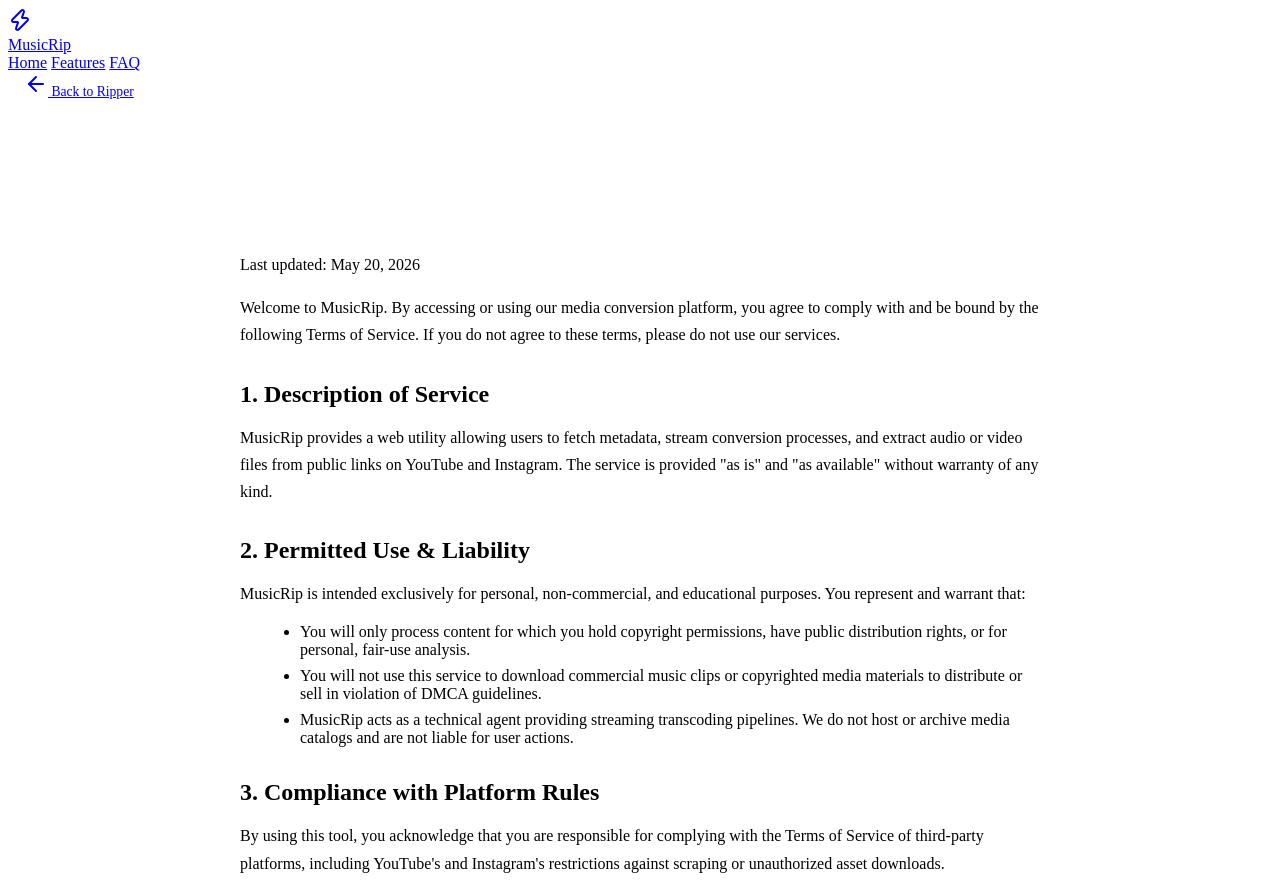
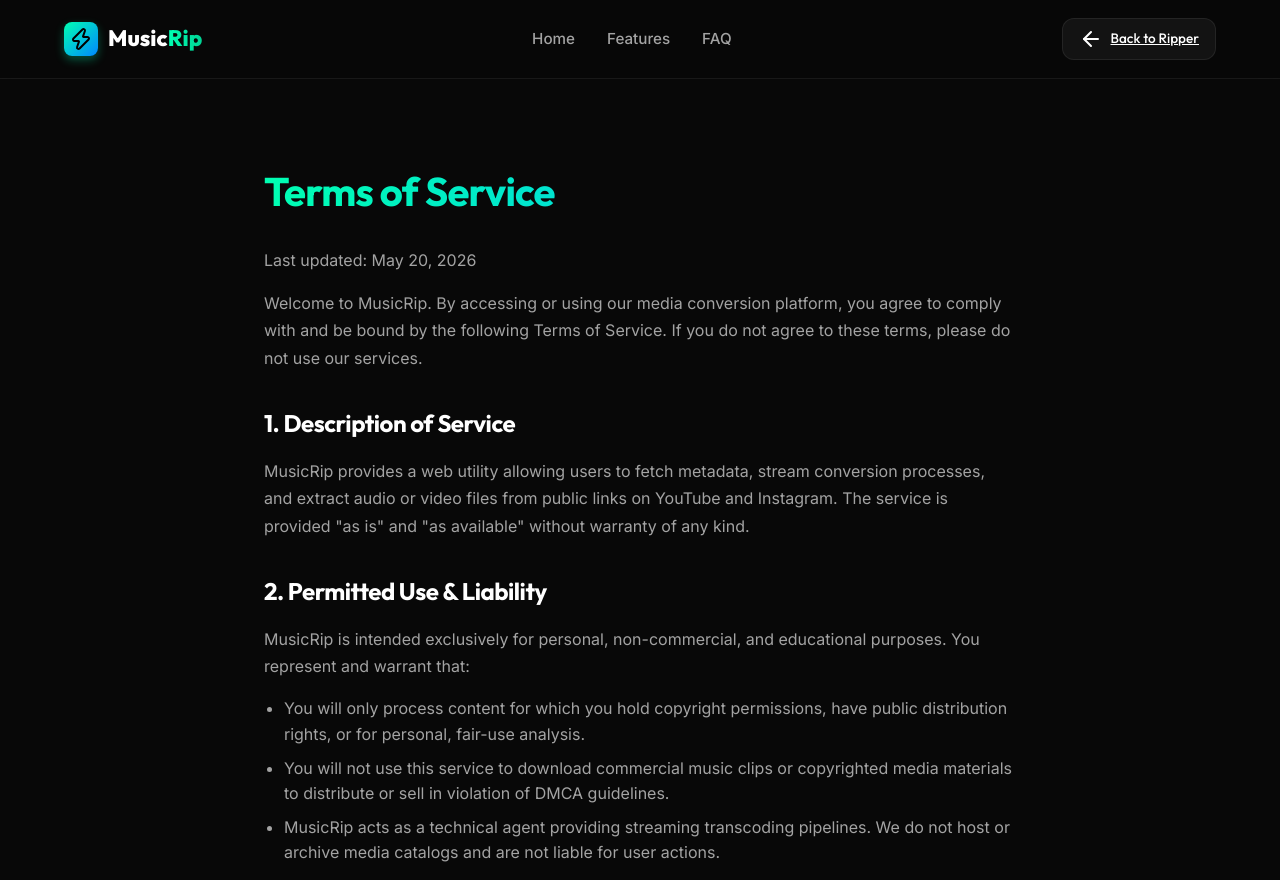
Before and after one commit to contactwithcodewithakash/musicrip-webtool, a website: page terms.html in a window 1280 px wide. Shown: the top 880 px of the page. Drawn offline with nearby package versions, Linux system fonts and the light colour scheme; files that its build step writes are made by us from their sources; the site is published under a folder, as on GitHub Pages, so addresses that start at the root find nothing.

Commit message:
Update links to use relative paths in terms.html

```diff
--- a/terms.html
+++ b/terms.html
@@ -8,7 +8,7 @@
   <link rel="preconnect" href="https://fonts.googleapis.com">
   <link rel="preconnect" href="https://fonts.gstatic.com" crossorigin>
   <link href="https://fonts.googleapis.com/css2?family=Inter:wght@300;400;500;600;700&family=Outfit:wght@400;500;600;700;800&display=swap" rel="stylesheet">
-  <link rel="stylesheet" href="/assets/css/style.css">
+  <link rel="stylesheet" href="assets/css/style.css">
   <style>
     .legal-content {
       max-width: 800px;
@@ -45,17 +45,17 @@
 
   <header>
     <div class="header-container">
-      <a href="/" class="logo">
+      <a href="index.html" class="logo">
         <div class="logo-icon"><i data-lucide="zap"></i></div>
         <span>Music<span class="logo-accent">Rip</span></span>
       </a>
       <nav class="nav-links">
-        <a href="/">Home</a>
-        <a href="/#features">Features</a>
-        <a href="/#faq">FAQ</a>
+        <a href="index.html">Home</a>
+        <a href="index.html#features">Features</a>
+        <a href="index.html#faq">FAQ</a>
       </nav>
       <div class="header-actions">
-        <a href="/" class="btn-secondary" style="padding: 8px 16px; font-size: 0.85rem;"><i data-lucide="arrow-left"></i> Back to Ripper</a>
+        <a href="index.html" class="btn-secondary" style="padding: 8px 16px; font-size: 0.85rem;"><i data-lucide="arrow-left"></i> Back to Ripper</a>
       </div>
     </div>
   </header>
@@ -98,7 +98,7 @@
   <footer>
     <div class="footer-container">
       <div class="footer-brand">
-        <a href="/" class="logo">
+        <a href="index.html" class="logo">
           <div class="logo-icon"><i data-lucide="zap"></i></div>
           <span>Music<span class="logo-accent">Rip</span></span>
         </a>
@@ -107,9 +107,9 @@
       <div class="footer-links-grid">
         <div class="footer-col">
           <h4>Legal</h4>
-          <a href="/terms.html">Terms of Service</a>
-          <a href="/privacy.html">Privacy Policy</a>
-          <a href="/dmca.html">DMCA Policy</a>
+          <a href="terms.html">Terms of Service</a>
+          <a href="privacy.html">Privacy Policy</a>
+          <a href="dmca.html">DMCA Policy</a>
         </div>
       </div>
     </div>
```
